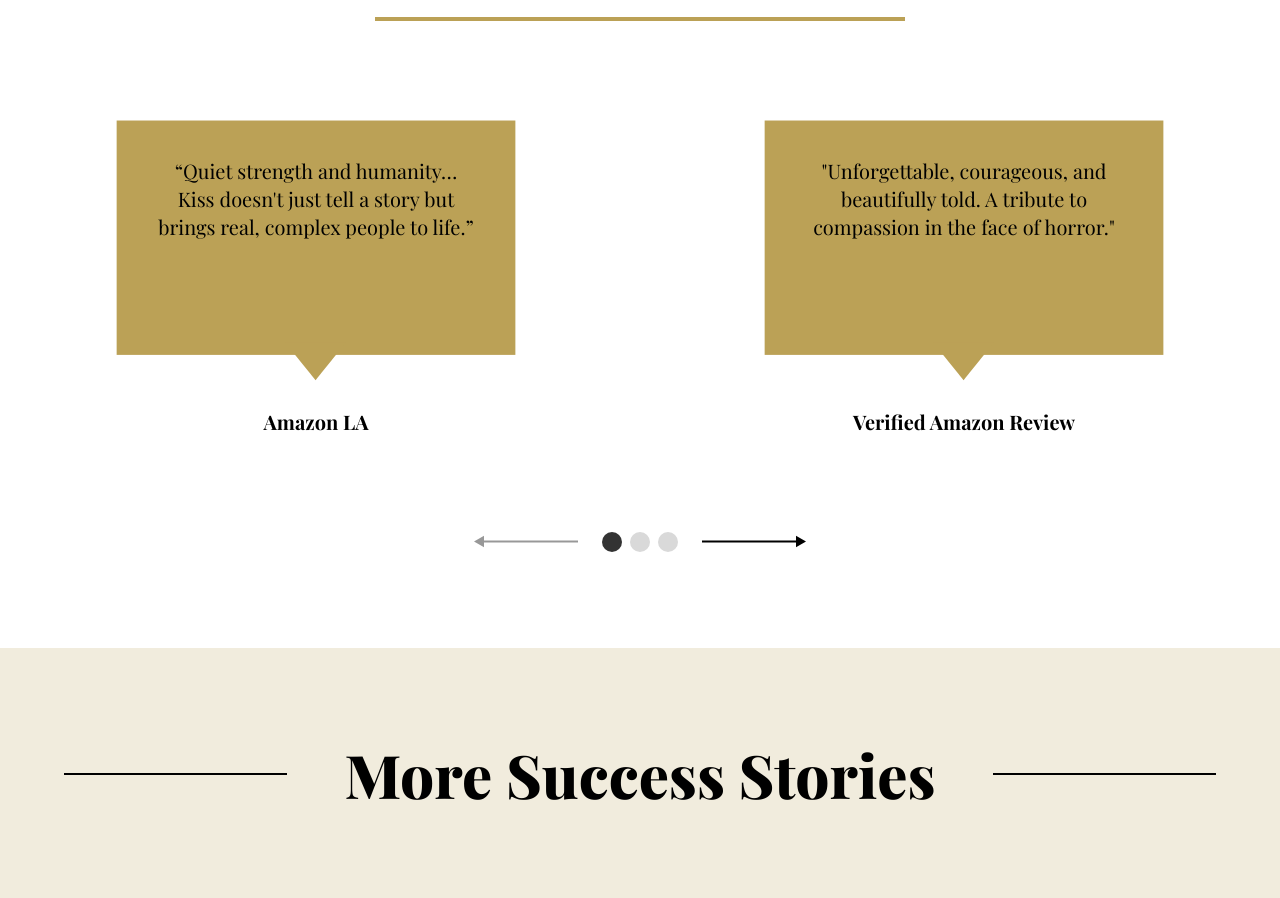
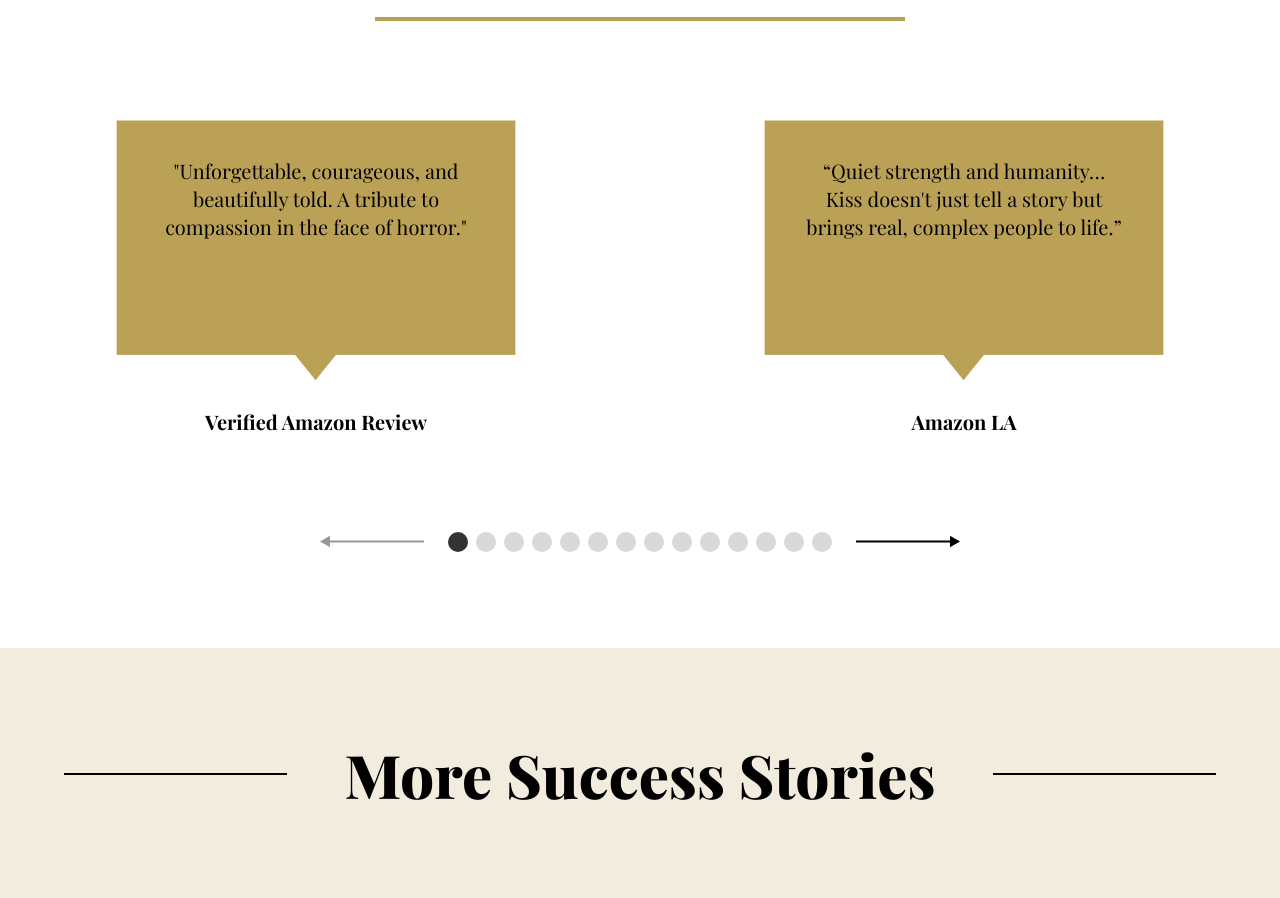
Before and after one commit to YourBookTeam/YBT_Website, a React (Vite) app in the folder ybt_website/: page /YBT_Website/under_the_floorboards in a window 1280 px wide. Shown: the part 2988-3886 px from the top of the page. Built offline with nearby package versions, Linux system fonts and the light colour scheme; a web font is replaced by a local one.

Commit message:
Add reviews data & fix carousel

```diff
--- a/ybt_website/src/components/ui/carousel.jsx
+++ b/ybt_website/src/components/ui/carousel.jsx
@@ -197,22 +197,40 @@ function CarouselNextWrapper({ className, children, ...props }) {
 function CarouselDots({ className, ...props }) {
   const { selectedIndex, scrollTo, api } = useCarousel();
 
+  const dotRefs = React.useRef([]);
+  React.useEffect(() => {
+    if (!dotRefs.current[selectedIndex]) return;
+
+    setTimeout(() => {
+      dotRefs.current[selectedIndex].scrollIntoView({
+        container: "nearest",
+        behavior: "smooth",
+        block: "nearest",
+        inline: "nearest",
+      });
+    }, 100);
+  }, [selectedIndex]);
+
   return (
     <div
       role="tablist"
-      className={cn("flex items-center justify-center gap-2", className)}
+      className={cn(
+        "flex items-center gap-2 max-w-[40%] overflow-x-auto",
+        className
+      )}
       {...props}
     >
       {api?.scrollSnapList().map((_, index) => (
         <div
           key={index}
+          ref={(el) => (dotRefs.current[index] = el)}
           role="tab"
           data-slot="carousel-dot"
           aria-selected={index === selectedIndex}
           aria-controls="carousel-item"
           aria-label={`Slide ${index + 1}`}
           className={cn(
-            "size-5 rounded-full",
+            "size-5 rounded-full flex-shrink-0",
             index === selectedIndex ? "bg-gray" : "bg-light-gray cursor-pointer"
           )}
           onClick={() => scrollTo(index)}
--- a/ybt_website/src/data/success-stories/promptingHappiness.js
+++ b/ybt_website/src/data/success-stories/promptingHappiness.js
@@ -61,6 +61,10 @@ const promptingHappiness = {
       name: "Rinat",
       text: `“A life-changing journey of self-discovery and growth, showing how AI can optimize health, productivity, and meaningful connections."`,
     },
+    {
+      name: "Or_Ray",
+      text: `“An inspiring, hard-to-put-down guide that opens your mind to the transformative potential of AI."`,
+    },
   ],
   moreSuccessStories: [
     {
--- a/ybt_website/src/data/success-stories/thirst.js
+++ b/ybt_website/src/data/success-stories/thirst.js
@@ -63,6 +63,34 @@ const thirst = {
       name: "Tracey R Scalia",
       text: `“A poignant, quick read that sheds light on the psychology behind addiction and offers hope to addicts and their loved ones.”`,
     },
+    {
+      name: "Capdog",
+      text: `“An unflinching coming-of-age story of survival, resilience, and the redemptive power of love and faith.”`,
+    },
+    {
+      name: "Puzzle Princess",
+      text: `“Raw and personal, this memoir tells the truth with unfiltered honesty.”`,
+    },
+    {
+      name: "Kyle Robertso",
+      text: `“An honest, raw story showing humility and strength in the daily battle of addiction.”`,
+    },
+    {
+      name: "MikeTheMillenial",
+      text: `“Reads like a raw letter from someone who's been through hell.”`,
+    },
+    {
+      name: "mthomas1949",
+      text: `“Should be required reading for parents: a real, unpolished look at addiction’s fast, ugly spiral.”`,
+    },
+    {
+      name: "Tanna23",
+      text: `“Dark, honest, and impossible to look away from.”`,
+    },
+    {
+      name: "T Wainwright",
+      text: `“Comforting and relatable for anyone on the path to sobriety.  An easy read you won’t put down.”`,
+    },
   ],
   moreSuccessStories: [
     {
--- a/ybt_website/src/data/success-stories/underTheFloorboards.js
+++ b/ybt_website/src/data/success-stories/underTheFloorboards.js
@@ -49,16 +49,60 @@ const underTheFloorboards = {
     "What started as a single book became the foundation for a legacy.",
   reviews: [
     {
+      name: "Verified Amazon Review",
+      text: `"Unforgettable, courageous, and beautifully told. A tribute to compassion in the face of horror."`,
+    },
+    {
       name: "Amazon LA",
       text: `“Quiet strength and humanity… Kiss doesn't just tell a story but brings real, complex people to life.”`,
     },
     {
-      name: "Verified Amazon Review",
-      text: `"Unforgettable, courageous, and beautifully told. A tribute to compassion in the face of horror."`,
+      name: "Niv",
+      text: `"A must-read that reminds us compassion can be the greatest act of defiance."`,
     },
     {
-      name: "Niv",
-      text: `"A must-read that reminds us compassion can be the greatest act of defiance."`,
+      name: "Natan Voitenkov",
+      text: `"This book broke me open—gently and with great care."`,
+    },
+    {
+      name: "Vered",
+      text: `"As gripping as Anne Frank’s story… should be distributed in schools."`,
+    },
+    {
+      name: "Karol",
+      text: `"Beautifully written, emotionally powerful, and rich in atmosphere, this story lingers."`,
+    },
+    {
+      name: "Dvir Pariente",
+      text: `"A stunning and fast-paced novel… the depth and twists left me speechless."`,
+    },
+    {
+      name: "Barbara Yamada",
+      text: `"Compassion and strength like no other. I want to read much more from this gifted author."`,
+    },
+    {
+      name: "Natan Voitenkov",
+      text: `"Deeply emotional, yet full of restraint. No sentimentality, just earned emotional power."`,
+    },
+    {
+      name: "Amazon LA",
+      text: `"Touching, powerful… reminds us of the impact of doing what’s right, even when it’s dangerous."`,
+    },
+    {
+      name: "Natan Voitenkov",
+      text: `"A story that trusts the reader. Complex, nonlinear, honest, like memory itself."`,
+    },
+    {
+      name: "anonymous",
+      text: `"A captivating emotional journey through WWII. Couldn’t put it down."`,
+    },
+    {
+      name: "Daniel",
+      text: `"Powerful book. Finished two weeks ago and still thinking about it daily."`,
+    },
+    {
+      name: "Karol",
+      text: `"Simplistic writing with emotional depth. Every chapter leaves you hanging."`,
     },
   ],
   moreSuccessStories: [
--- a/ybt_website/src/pages/SuccessStory.jsx
+++ b/ybt_website/src/pages/SuccessStory.jsx
@@ -161,7 +161,7 @@ function SuccessStory() {
               </h2>
             </div>
             {/* Quotes */}
-            <Carousel className="flex flex-col sm:gap-24">
+            <Carousel key={pathname} className="flex flex-col sm:gap-24">
               <CarouselContent className="flex justify-around">
                 {content.reviews.map((review, index) => (
                   <CarouselItem
@@ -172,12 +172,12 @@ function SuccessStory() {
                   </CarouselItem>
                 ))}
               </CarouselContent>
-              <div className="flex justify-center items-center sm:gap-6">
-                <CarouselPreviousWrapper className="relative">
+              <div className="flex justify-center items-start sm:gap-6">
+                <CarouselPreviousWrapper className="py-0.75">
                   <SvgArrow className="scale-x-50 sm:scale-x-100" />
                 </CarouselPreviousWrapper>
                 <CarouselDots />
-                <CarouselNextWrapper>
+                <CarouselNextWrapper className="py-0.75">
                   <SvgArrow className="rotate-180 scale-x-50 sm:scale-x-100" />
                 </CarouselNextWrapper>
               </div>
```
